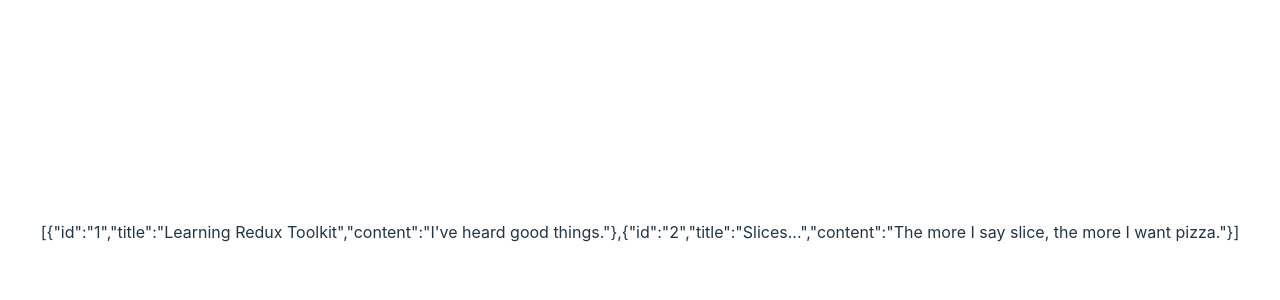
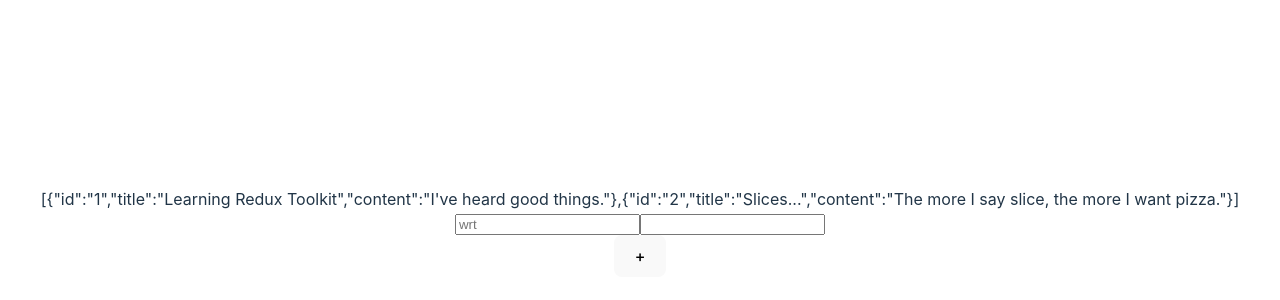
Before and after one commit to mithatsarikaya/learningRedux, a React (Vite) app: page / in a window 1280 px wide. Shown: the part 168-468 px from the top of the page. Built offline with nearby package versions, Linux system fonts and the light colour scheme.

Commit message:
adding new blog to the global state is succesfull

```diff
--- a/src/App.tsx
+++ b/src/App.tsx
@@ -1,11 +1,58 @@
 // import { useState } from "react";
+import { useState } from "react";
 import "./App.css";
 import type { RootState } from "./store";
 import { useSelector, useDispatch } from "react-redux";
+import { addNewPost } from "./features/posts/postsSlice";
 
 function App() {
+  // type TNewPost = { title: string; content: string };
   let posts = useSelector((state: RootState) => state.posts);
-  return <div>{JSON.stringify(posts)}</div>;
+  const dispatch = useDispatch();
+  let initialPost = {
+    title: "",
+    content: "",
+  };
+  const [newPost, setNewPost] = useState(initialPost);
+  function handleChange(e: React.ChangeEvent<HTMLInputElement>) {
+    let value = e.currentTarget.value;
+    console.log(e);
+    setNewPost((prevPost) => ({
+      ...prevPost,
+      [e.target.name]: value,
+    }));
+  }
+
+  const date = new Date();
+
+  function addBlog(e: React.FormEvent<HTMLButtonElement>) {
+    e.preventDefault();
+    dispatch(addNewPost({ ...newPost, id: date.getTime().toString() }));
+    setNewPost(initialPost);
+  }
+
+  console.log(newPost);
+  return (
+    <div>
+      <div>{JSON.stringify(posts)}</div>
+      <input
+        onChange={(e) => handleChange(e)}
+        name="title"
+        type="text"
+        value={newPost.title}
+        placeholder="wrt"
+      />
+      <input
+        onChange={(e) => handleChange(e)}
+        name="content"
+        type="text"
+        value={newPost.content}
+      />
+      <button onClick={addBlog} style={{ display: "block", margin: "0 auto" }}>
+        +
+      </button>
+    </div>
+  );
 }
 
 export default App;
```
